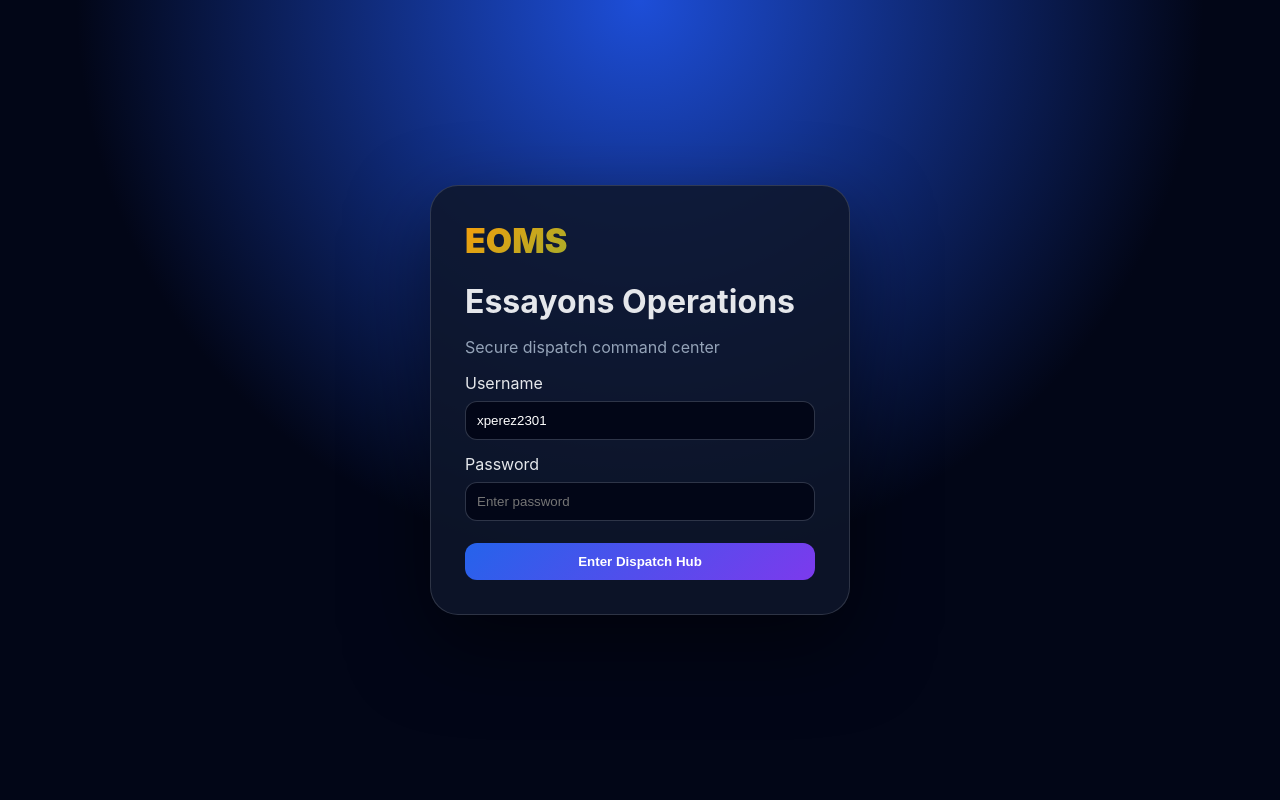
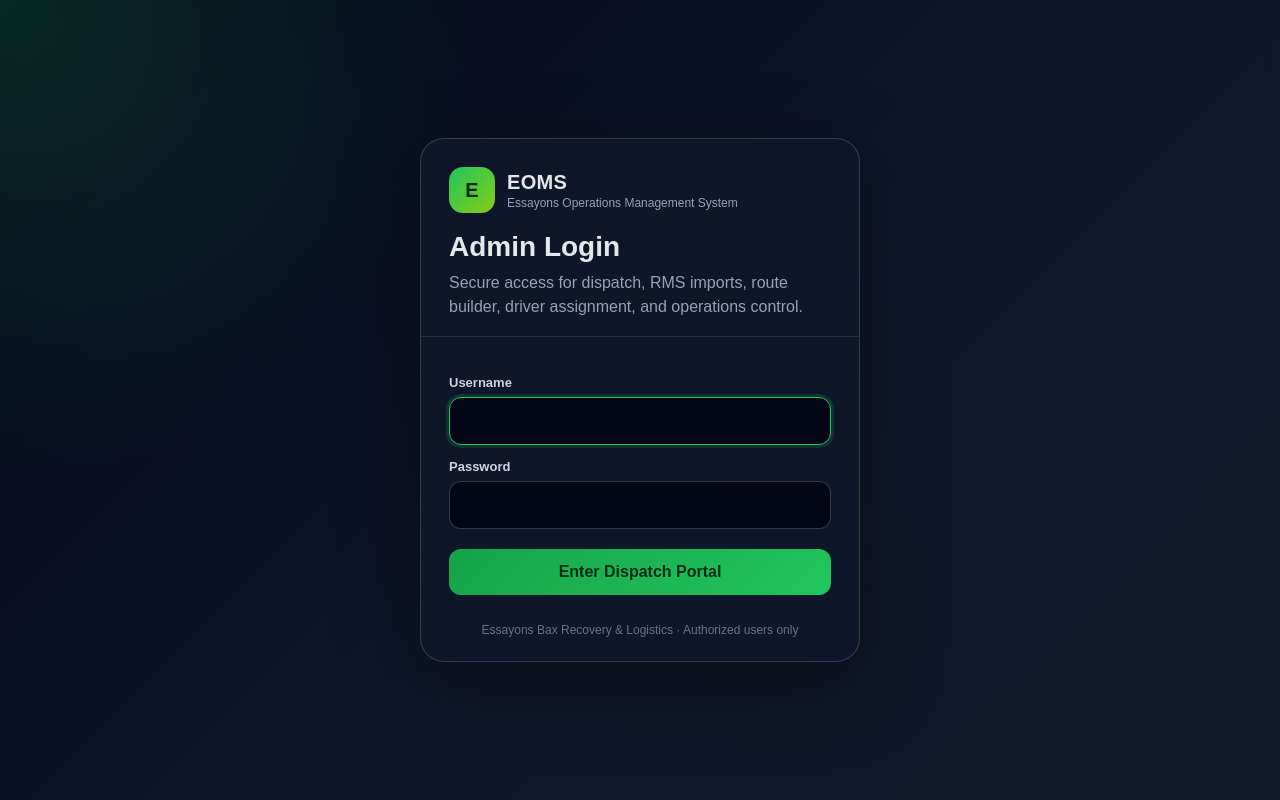
Before and after one commit to xperez2301/essayons-operations, a Flask app: page / in a window 1280 px wide. Run offline with Flask 3, Linux system fonts and the light colour scheme.

Commit message:
Download EOMS v1.8.1 Admin Login Lockdown

```diff
--- a/app.py
+++ b/app.py
@@ -4,17 +4,26 @@ import math
 import re
 import shutil
 import requests
+import secrets
+from functools import wraps
 from datetime import datetime
 from pathlib import Path
 from uuid import uuid4
 
-from flask import Flask, jsonify, render_template, request, send_file, abort
+from flask import Flask, jsonify, render_template, request, send_file, abort, redirect, url_for, session
 from openpyxl import load_workbook
 from pypdf import PdfReader
 from werkzeug.utils import secure_filename
 from playwright.sync_api import sync_playwright, TimeoutError as PlaywrightTimeoutError
 
 app = Flask(__name__)
+
+# EOMS Authentication
+app.secret_key = os.environ.get("SECRET_KEY", "CHANGE_ME_SET_SECRET_KEY_IN_AZURE")
+ADMIN_USERNAME = os.environ.get("ADMIN_USERNAME", "admin")
+ADMIN_PASSWORD = os.environ.get("ADMIN_PASSWORD", "ChangeMeNow123!")
+SESSION_TIMEOUT_MINUTES = int(os.environ.get("SESSION_TIMEOUT_MINUTES", "720"))
+
 
 BASE_DIR = Path(__file__).resolve().parent
 DATA_DIR = BASE_DIR / "data"
--- a/templates/base.html
+++ b/templates/base.html
@@ -27,7 +27,8 @@
                 <a href="/settings">Settings</a>
                 <a href="#">Route Builder</a>
                 <a href="#">P&L</a>
-            </nav>
+            <a href="/logout">Logout</a>
+</nav>
         </aside>
         <main class="main">{% block content %}{% endblock %}</main>
     </div>
--- a/templates/login.html
+++ b/templates/login.html
@@ -1,22 +1,160 @@
 <!DOCTYPE html>
-<html>
+<html lang="en">
 <head>
     <meta charset="UTF-8">
-    <title>EOMS Login</title>
-    <link rel="stylesheet" href="{{ url_for('static', filename='css/eoms.css') }}">
+    <meta name="viewport" content="width=device-width, initial-scale=1.0">
+    <title>EOMS Login | Essayons Operations</title>
+    <style>
+        *{box-sizing:border-box}
+        body{
+            margin:0;
+            min-height:100vh;
+            font-family:Arial, Helvetica, sans-serif;
+            background:
+                radial-gradient(circle at top left, rgba(34,197,94,.18), transparent 32%),
+                linear-gradient(135deg,#020617,#0f172a 55%,#111827);
+            color:#e5e7eb;
+            display:flex;
+            align-items:center;
+            justify-content:center;
+            padding:24px;
+        }
+        .login-wrap{
+            width:min(440px,100%);
+            background:rgba(15,23,42,.94);
+            border:1px solid rgba(148,163,184,.28);
+            box-shadow:0 24px 80px rgba(0,0,0,.45);
+            border-radius:24px;
+            overflow:hidden;
+        }
+        .login-head{
+            padding:28px 28px 18px;
+            border-bottom:1px solid rgba(148,163,184,.18);
+        }
+        .brand{
+            display:flex;
+            align-items:center;
+            gap:12px;
+            margin-bottom:18px;
+        }
+        .badge{
+            width:46px;
+            height:46px;
+            border-radius:14px;
+            background:linear-gradient(135deg,#22c55e,#84cc16);
+            color:#052e16;
+            display:flex;
+            align-items:center;
+            justify-content:center;
+            font-weight:900;
+            font-size:20px;
+        }
+        .brand-text strong{
+            display:block;
+            font-size:20px;
+            letter-spacing:.3px;
+        }
+        .brand-text span{
+            display:block;
+            color:#94a3b8;
+            font-size:12px;
+            margin-top:2px;
+        }
+        h1{
+            margin:0 0 8px;
+            font-size:28px;
+        }
+        p{
+            margin:0;
+            color:#94a3b8;
+            line-height:1.45;
+        }
+        form{
+            padding:24px 28px 28px;
+        }
+        label{
+            display:block;
+            font-size:13px;
+            color:#cbd5e1;
+            font-weight:700;
+            margin:14px 0 7px;
+        }
+        input{
+            width:100%;
+            padding:14px 14px;
+            border-radius:12px;
+            border:1px solid rgba(148,163,184,.32);
+            background:#020617;
+            color:#f8fafc;
+            outline:none;
+            font-size:16px;
+        }
+        input:focus{
+            border-color:#22c55e;
+            box-shadow:0 0 0 3px rgba(34,197,94,.15);
+        }
+        button{
+            width:100%;
+            margin-top:20px;
+            padding:14px 16px;
+            border:0;
+            border-radius:12px;
+            cursor:pointer;
+            background:linear-gradient(135deg,#16a34a,#22c55e);
+            color:#052e16;
+            font-weight:900;
+            font-size:16px;
+        }
+        .error{
+            background:rgba(239,68,68,.14);
+            border:1px solid rgba(239,68,68,.35);
+            color:#fecaca;
+            padding:12px;
+            border-radius:12px;
+            margin-bottom:14px;
+            font-size:14px;
+        }
+        .foot{
+            padding:0 28px 24px;
+            font-size:12px;
+            color:#64748b;
+            text-align:center;
+        }
+    </style>
 </head>
-<body class="login-body">
-    <div class="login-card">
-        <div class="login-logo">EOMS</div>
-        <h1>Essayons Operations</h1>
-        <p>Secure dispatch command center</p>
-        <form action="/dispatch-map" method="get">
-            <label>Username</label>
-            <input type="text" value="xperez2301" required>
-            <label>Password</label>
-            <input type="password" placeholder="Enter password" required>
-            <button type="submit">Enter Dispatch Hub</button>
+<body>
+    <main class="login-wrap">
+        <div class="login-head">
+            <div class="brand">
+                <div class="badge">E</div>
+                <div class="brand-text">
+                    <strong>EOMS</strong>
+                    <span>Essayons Operations Management System</span>
+                </div>
+            </div>
+            <h1>Admin Login</h1>
+            <p>Secure access for dispatch, RMS imports, route builder, driver assignment, and operations control.</p>
+        </div>
+
+        <form method="POST" action="/login">
+            {% if error %}
+            <div class="error">{{ error }}</div>
+            {% endif %}
+
+            <input type="hidden" name="next" value="{{ next or '/dispatch-map' }}">
+
+            <label for="username">Username</label>
+            <input id="username" name="username" type="text" autocomplete="username" required autofocus>
+
+            <label for="password">Password</label>
+            <input id="password" name="password" type="password" autocomplete="current-password" required>
+
+            <button type="submit">Enter Dispatch Portal</button>
         </form>
-    </div>
+
+        <div class="foot">
+            Essayons Bax Recovery & Logistics · Authorized users only
+        </div>
+    </main>
 </body>
 </html>
```
Also changed, not shown: V181_ADMIN_LOGIN_LOCKDOWN_README.txt (added, +29 -0 lines), 1 other file.
